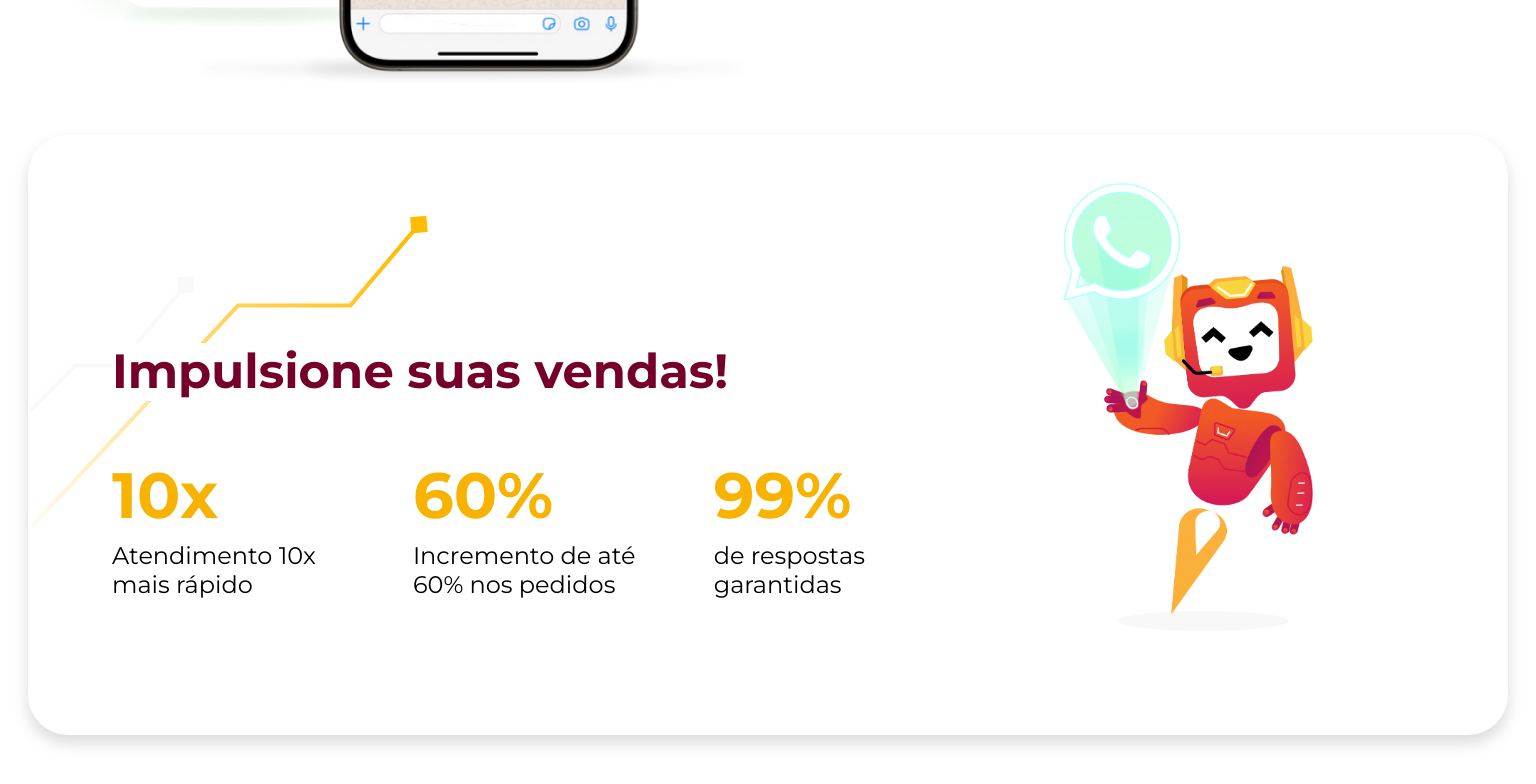
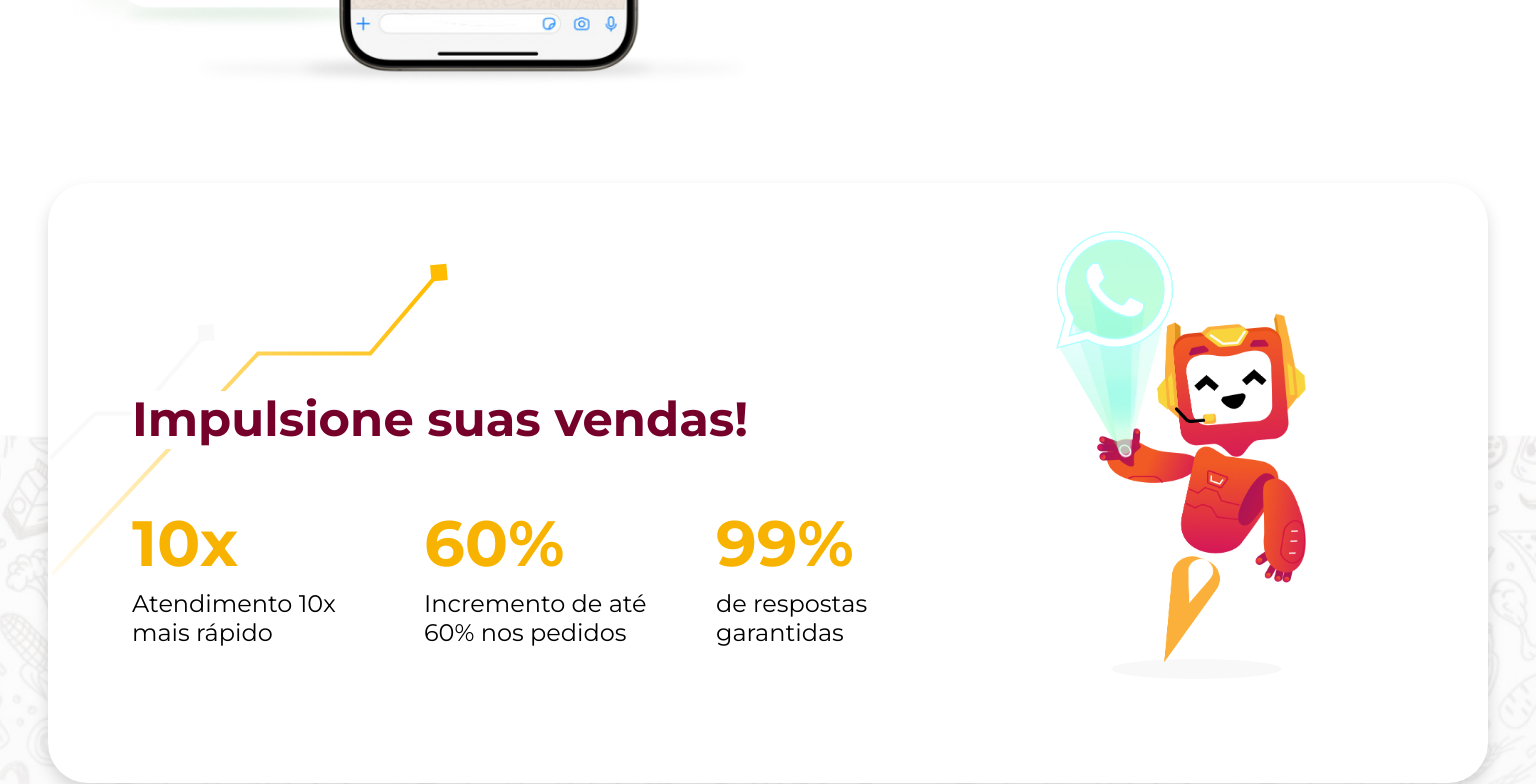
Before and after one commit to pedemais-ai/pedemais-home, a Next.js app: page / in a window 1536 px wide. Shown: the part 1680-2464 px from the top of the page. Built offline with nearby package versions, Linux system fonts and the light colour scheme.

Commit message:
layout novo

```diff
--- a/src/app/globals.css
+++ b/src/app/globals.css
@@ -102,8 +102,15 @@ h6 {
   background-size: cover; /* Ajusta a imagem para cobrir todo o elemento */
   background-position: top center; /* Centraliza a imagem */
   position: relative; /* Define a posição relativa para permitir o posicionamento absoluto do conteúdo */
+}
+
+@media (min-width: 1500px) {
+  .bg-comofunciona {
     margin-top: 102px;
     min-height: 900px;
+    margin-top: 300px;
+    padding-top: 350px;
+  }
 }
 
 @media (min-width: 1100px) {
@@ -125,7 +132,7 @@ h6 {
   display: block;
   position: absolute;
   top: -80px; /* Move a imagem para 50% da altura do cabeçalho */
-    margin-left:50px;
+  margin-left: 50px;
   transform: translate(
     -50%,
     0%
@@ -139,14 +146,14 @@ h6 {
     display: block;
     position: absolute;
     top: -55px; /* Move a imagem para 50% da altura do cabeçalho */
-    margin-left:50px;
+    margin-left: 50px;
     transform: translate(
       -50%,
       0%
     ); /* Translada a imagem de volta em -50% de sua própria largura e altura, efetivamente a centralizando */
     height: auto;
     z-index: 0;
-    width:200px;
+    width: 200px;
   }
 }
 
@@ -218,7 +225,7 @@ h6 {
   border-color: #f7b300;
   font-weight: 300;
   border-radius: 20px;
-  color: #FFF;
+  color: #fff;
 }
 
 .btn-outline-primary:hover {
@@ -279,24 +286,47 @@ h6 {
   background-image: url("/img/SETAS.svg");
   background-repeat: no-repeat;
   background-position: bottom right 20px;
-    background-size:50%;
+  background-size: 50%;
 }
 
 @media (min-width: 992px) {
   .impulsione {
-        height:600px;
+    height: 600px;
     background-image: url("/img/SETAS.svg");
     background-repeat: no-repeat;
     background-position: 0px 80px;
-        background-size:unset;
+    background-size: unset;
   }
 
   .impulsione .impulsione-col1 {
-        margin-top:160px;
+    margin-top: 160px;
   }
 }
 
 .experimente {
   border-radius: 40px;
-    background-color:#FCBD21;
+  background-color: #fcbd21;
 }
+
+@media (min-width: 1500px) {
+  .impulsione {
+    height: 600px;
+    background-image: url("/img/SETAS.svg");
+    background-repeat: no-repeat;
+    background-position: 0px 80px;
+    background-size: unset;
+    position: absolute;
+    margin: 0 auto;
+    top: -300px;
+    width: 1440px;
+  }
+
+  .impulsione .impulsione-col1 {
+    margin-top: 160px;
+  }
+}
+
+.experimente {
+  border-radius: 40px;
+  background-color: #fcbd21;
+}
--- a/src/app/page.tsx
+++ b/src/app/page.tsx
@@ -125,7 +125,7 @@ const Home = () => {
             </Row>
          </Container>
 
-         <Container className="pt-5 mt-5" fluid>
+         <Container className="pt-5 mt-5 pb-5" fluid>
             <Container>
                <Row>
                   <Col lg={6} md={4}>
@@ -179,7 +179,9 @@ const Home = () => {
             </Container>
          </Container>
 
-         <Container className="shadow impulsione p-5 mt-5">
+         <Container className="bg-comofunciona border-bottom" fluid>
+            <div className="d-flex justify-content-center align-items-center">
+               <div className="shadow impulsione p-5 mt-5 bg-white">
                   <Row>
                      <Col lg={8} className="ps-lg-5">
                         <div className="impulsione-col1">
@@ -189,7 +191,7 @@ const Home = () => {
                            <Row>
                               <Col lg={4}>
                                  <h1 className="text-yellow display-3 custom-bold">10x</h1>
-                           <h4>Atendimento 10x<br />
+                                 <h4>Atendimento 10x <br className="d-none d-xl-block"></br>
                                     mais  rápido</h4>
                               </Col>
                               <Col lg={4}>
@@ -208,9 +210,9 @@ const Home = () => {
                         <Image className="ms-lg-5" src="img/robo.png" alt="Descrição da Imagem" width="250px" height="auto" fluid />
                      </Col>
                   </Row>
-         </Container>
+               </div>
+            </div>
 
-         <Container className="bg-comofunciona border-bottom" fluid>
             <Container className="pt-5 mt-5">
                <h1 className="text-center custom-bold display-4"><span className="text-darkred">Como funciona o</span> <span className="text-yellow">#delivery</span></h1>
                <Row className="text-center">
```
Lines whose indentation alone changed are shown as unchanged.
